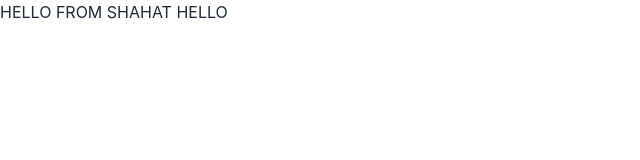
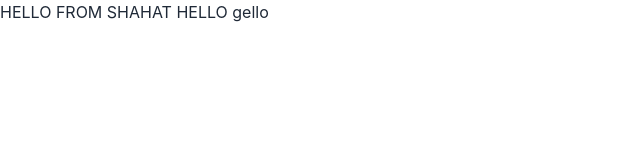
Before and after one commit to devnoman01/dezily, a React (Create React App) app: page / in a window 1280 px wide. Shown: the top 160 px of the page, without its empty margins (0-640 px from the left). Built offline with nearby package versions, Linux system fonts and the light colour scheme.

Commit message:
test commit

```diff
--- a/src/App.js
+++ b/src/App.js
@@ -3,7 +3,7 @@ import "./App.css";
 function App() {
   return (
     <div className="App">
-      <h2>HELLO FROM SHAHAT HELLO</h2>
+      <h2>HELLO FROM SHAHAT HELLO gello</h2>
     </div>
   );
 }
```
